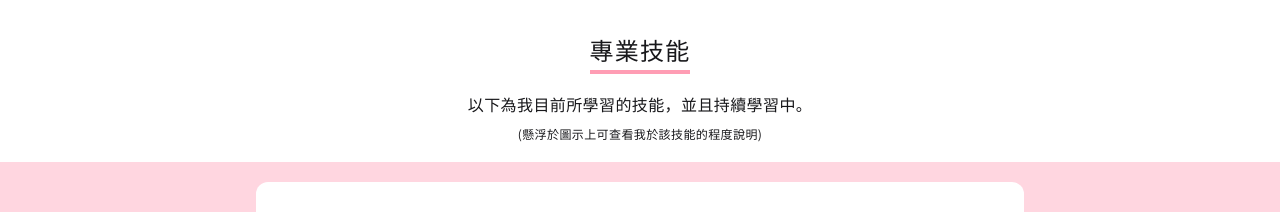
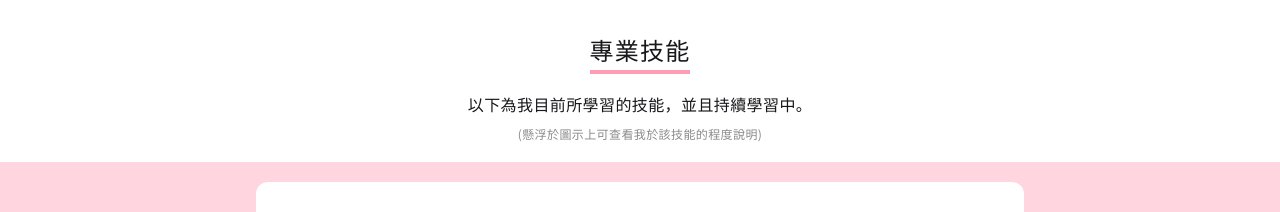
Before and after one commit to kir4che/kir4che-portfolio, a React (Vite) app: page / in a window 1280 px wide. Shown: the part 1680-1892 px from the top of the page. Built offline with nearby package versions, Linux system fonts and the light colour scheme; a web font is replaced by a local one.

Commit message:
adjust SkillList styles and fix key prop in TooltipProvider

```diff
--- a/src/components/SkillList.tsx
+++ b/src/components/SkillList.tsx
@@ -20,7 +20,7 @@ const SkillList: React.FC = () => {
     <div id="skill" className="mx-auto pt-6">
       <Title text={t("skill.title")} className="mb-4" />
       <p className="mb-2 text-center">{t("skill.subtitle")}</p>
-      <p className="text-text-zinc-light mb-5 text-center text-xs">
+      <p className="mb-5 text-center text-xs text-zinc-900/50">
         {t("skill.tip")}
       </p>
       <div className="xs:ounded-lg bg-pink-200 py-5">
@@ -34,7 +34,7 @@ const SkillList: React.FC = () => {
                 className="xs:gap-x-0 flex flex-wrap items-center justify-center gap-x-6 gap-y-4"
               >
                 {Object.entries(skills).map(([key, skill]) => (
-                  <TooltipProvider>
+                  <TooltipProvider key={key}>
                     <Tooltip>
                       <TooltipTrigger className="flex flex-col items-center gap-1.5 px-4">
                         <Icon src={`icons/${key}.svg`} alt={skill.name} />
@@ -59,7 +59,7 @@ const SkillList: React.FC = () => {
           <img
             src="images/beaver.webp"
             alt="Beaver illustration"
-            className="absolute -bottom-3 z-50 hidden max-h-40 max-w-40 rotate-3 sm:block lg:-left-16"
+            className="absolute -bottom-3 z-30 hidden max-h-40 max-w-40 rotate-3 sm:block lg:-left-16"
           />
         </div>
       </div>
```
